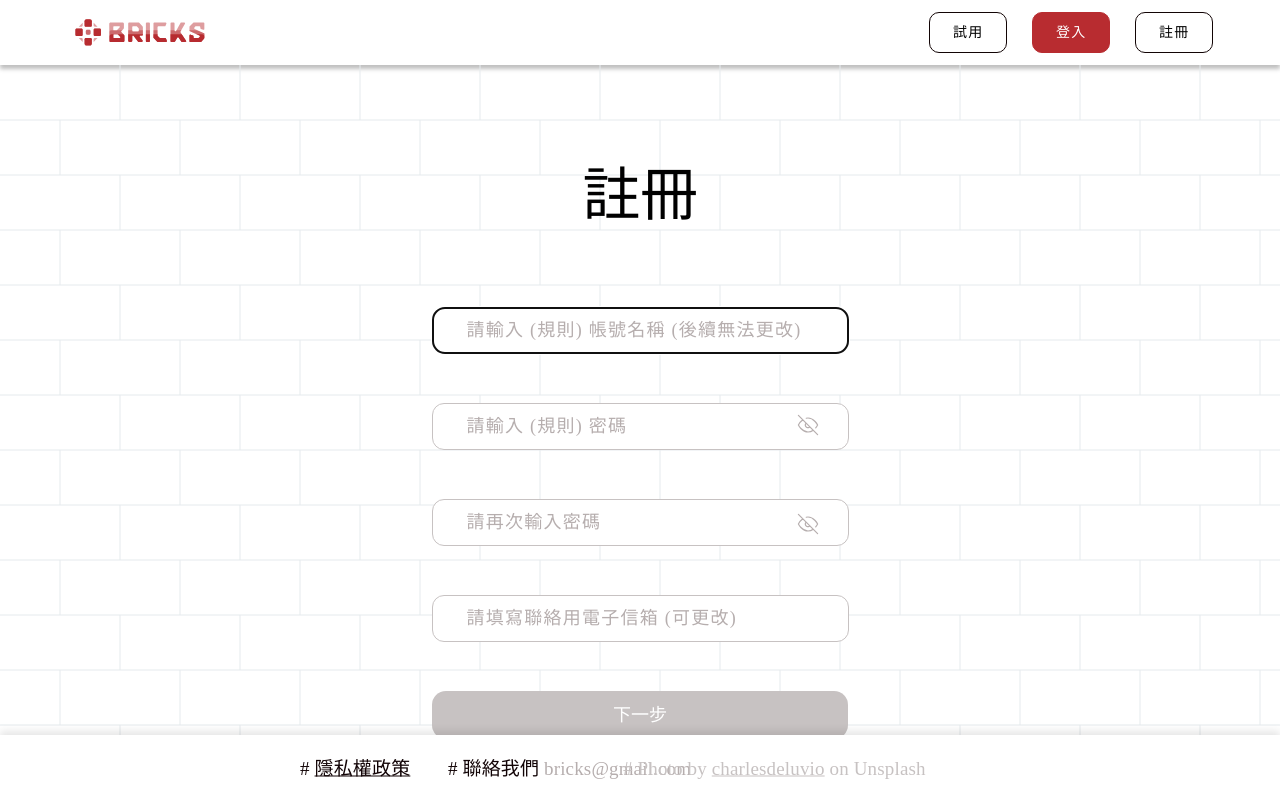
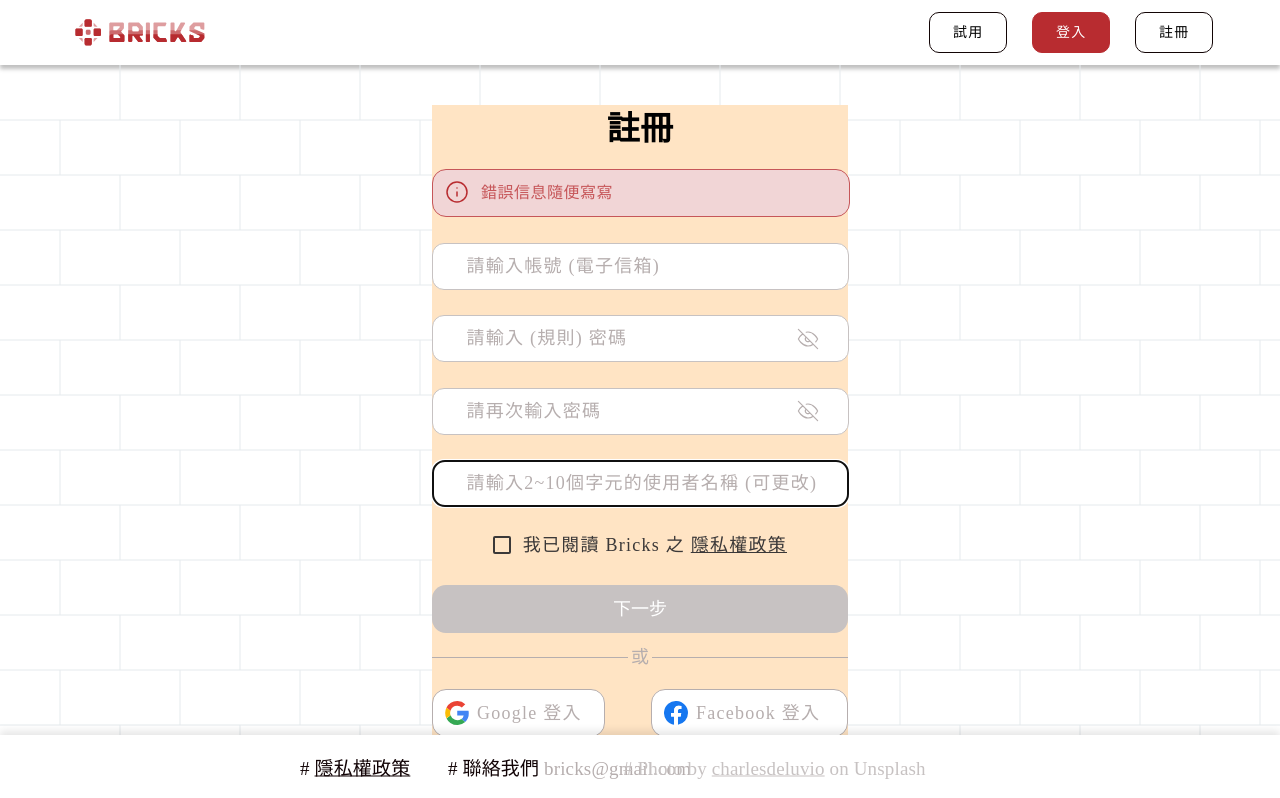
Before and after one commit to asp0017/bricks, a Vue app in the folder Bricks/frontend/frontend/: page /register_2 in a window 1280 px wide. Shown: the top 798 px of the page. Built offline with nearby package versions, Linux system fonts and the light colour scheme.

Commit message:
login_register_position_resize

```diff
--- a/Bricks/frontend/frontend/src/components/Login_2.vue
+++ b/Bricks/frontend/frontend/src/components/Login_2.vue
@@ -12,17 +12,20 @@
             </div>
         </div>
         <div class="bg">
-            <div class="middle" style="background-color: #b6aeae;">
+            <div class="middle">
                 <p class="title">登入</p>
                 <div class="enter">
-                    <div class="wrong"></div>
-                    <input required autofocus class="account" placeholder="帳號/Email">
+                    <div class="wrong">
+                        <img src="../assets/exclamation.svg" alt="">
+                        <!-- 跳出的錯誤信息在這 -->
+                        <p>錯誤信息隨便寫寫</p>
+                    </div>
+                    <input required autofocus class="account" placeholder="帳號">
                     <input v-if="showpassword" required class="password" type="text" placeholder="密碼">
                     <input v-else required class="password" type="password" placeholder="密碼">
                     <img v-if="showpassword" id="eye_on" src="../assets/eye/eye_on.svg" alt="" @click="eyebtn">
                     <img v-else id="eye_off" src="../assets/eye/eye_origin.svg" alt="" @click="eyebtn">
                 </div>
-                <div class="login_btn">登入</div>
                 <div class="keep_login">
                     <img src="../assets/checkbox/CheckBox_off.svg" class="keep_login_checkbox keep_login_checkbox_off"
                         v-if="checked" @click="check_btn">
@@ -30,6 +33,8 @@
                         @click="check_btn">
                     <p style="user-select: none; cursor: pointer;" @click="check_btn">保持登入</p>
                 </div>
+                <!-- 點擊登入按鈕的事件放在這邊 -->
+                <div class="login_btn" @click="login">登入</div>
                 <div class="forget_password">忘記密碼</div>
                 <div class="line">
                     <div class="left_line"></div>
@@ -82,6 +87,10 @@ export default {
         },
         check_btn() {
             this.checked = !this.checked;
+        },
+        // login的事件
+        login(){
+
         },
     },
     created() {
@@ -242,7 +251,6 @@ export default {
     font-weight: 700;
     line-height: 48px;
     user-select: none;
-    background-color: #c65659;
 }
 
 .enter {
@@ -250,7 +258,6 @@ export default {
     height: 192px;
     position: absolute;
     top: 64px;
-    background-color: aquamarine;
 }
 
 .wrong {
@@ -266,6 +273,20 @@ export default {
     font-family: 'Noto Sans TC';
     position: relative;
     top: 0px;
+    letter-spacing: 0.5px;
+    /* visibility: hidden; */
+}
+
+.wrong p{
+    text-indent: 48px;
+    position: relative;
+    top: -46px;
+}
+
+.wrong img{
+    position: relative;
+    top: 6px;
+    left: 12px;
 }
 
 input {
@@ -278,19 +299,16 @@ input {
     font-weight: 500;
     letter-spacing: 1.25px;
     text-indent: 33.5px;
+    margin-top: 25.5px;
 }
 
 input::placeholder {
     color: #b6aeae;
 }
 
-.password {
-    margin-top: 21px;
-}
-
-.enter img {
+.enter>img {
     position: absolute;
-    top: 108px;
+    top: 158px;
     right: 28px;
     height: 24px;
     cursor: pointer;
@@ -312,7 +330,7 @@ input::placeholder {
     background-color: #b82c30;
     border-radius: 14px;
     position: absolute;
-    top: 394px;
+    top: 336px;
     font-size: 18px;
     font-weight: 500;
     font-family: 'Noto Sans TC';
@@ -327,7 +345,7 @@ input::placeholder {
     width: 110px;
     height: 32px;
     position: absolute;
-    top: 450px;
+    top: 280px;
     left: 8px;
     font-size: 18px;
     font-family: 'Noto Sans TC';
@@ -365,7 +383,7 @@ input::placeholder {
     font-size: 18px;
     font-family: 'Noto Sans TC';
     position: absolute;
-    top: 450px;
+    top: 280px;
     right: 8px;
     cursor: pointer;
     font-weight: 500;
@@ -376,7 +394,7 @@ input::placeholder {
     height: 33px;
     width: 100%;
     position: relative;
-    top: 307px;
+    top: 344px;
     font-size: 18px;
     font-weight: 500;
     font-family: 'Noto Sans TC';
@@ -404,7 +422,7 @@ input::placeholder {
     width: 100%;
     height: 48px;
     position: absolute;
-    top: 538px;
+    top: 440px;
 }
 
 .other_resource div {
--- a/Bricks/frontend/frontend/src/components/Register_2.vue
+++ b/Bricks/frontend/frontend/src/components/Register_2.vue
@@ -11,30 +11,32 @@
             </div>
         </div>
         <div class="bg">
-            <div class="middle">
+            <div class="middle" style="background-color: bisque;">
                 <p class="title">註冊</p>
                 <div class="enter">
-                    <input required autofocus class="account" placeholder="請輸入 (規則) 帳號名稱 (後續無法更改)" style="margin-top: 0px;" v-model="account">
-                    <div class="wrong"></div>
+                    <div class="wrong">
+                        <img src="../assets/exclamation.svg" alt="">
+                        <!-- 跳出的錯誤信息在這 -->
+                        <p>錯誤信息隨便寫寫</p>
+                    </div>
+                    <input required type="text" class="email" placeholder="請輸入帳號 (電子信箱)" v-model="email">
                     <input v-if="showpassword_1" required class="password" type="text" placeholder="請輸入 (規則) 密碼" v-model="password1">
                     <input v-else required class="password" type="password" placeholder="請輸入 (規則) 密碼" v-model="password1">
                     <img class="eye1" v-if="showpassword_1" id="eye_on_1" src="../assets/eye/eye_on.svg" alt="" @click="eyebtn_1">
                     <img class="eye1" v-else id="eye_off_1" src="../assets/eye/eye_origin.svg" alt="" @click="eyebtn_1">
-                    <div class="wrong"></div>
                     <input v-if="showpassword_2" required class="password" type="text" placeholder="請再次輸入密碼" v-model="password2">
                     <input v-else required class="password" type="password" placeholder="請再次輸入密碼" v-model="password2">
                     <img class="eye2" v-if="showpassword_2" id="eye_on_2" src="../assets/eye/eye_on.svg" alt="" @click="eyebtn_2">
                     <img class="eye2" v-else id="eye_off_2" src="../assets/eye/eye_origin.svg" alt="" @click="eyebtn_2">
-                    <div class="wrong"></div>
-                    <input required type="text" class="email" placeholder="請填寫聯絡用電子信箱 (可更改)" v-model="email">
-                    <div class="wrong"></div>
+                    <input required autofocus class="account" placeholder="請輸入2~10個字元的使用者名稱 (可更改)" v-model="account">
                 </div>
-                <a href="" class="login_btn" v-if="counter == 4" style="background-color: #b82c30; cursor: pointer;">下一步</a>
-                <div class="login_btn" v-else>下一步</div>
+                <!-- 下面兩個是登入鍵 -->
+                <a href="" class="login_btn" v-if="counter == 4" @click="login" style="background-color: #b82c30; cursor: pointer;">下一步</a>
+                <div class="login_btn" v-else @click="login">下一步</div>
                 <div class="agree">
                     <img src="../assets/checkbox/CheckBox_off.svg" class="agree_checkbox agree_checkbox_off" v-if="checked" @click="check_btn">
                     <img src="../assets/checkbox/CheckBox_on.svg" class="agree_checkbox agree_checkbox_on" v-else @click="check_btn">
-                    <p style="user-select: none;">同意 Bricks 之 <a href="" style="text-decoration: underline; color: #3b3838;">隱私權政策</a></p>
+                    <p style="user-select: none;">我已閱讀 Bricks 之 <a href="" style="text-decoration: underline; color: #3b3838;">隱私權政策</a></p>
                 </div>
                 <div class="line">
                     <div class="left_line"></div>
@@ -96,6 +98,10 @@ export default {
         },
         check_btn() {
             this.checked = !this.checked;
+        },
+        // 登入的事件
+        login() {
+
         },
     },
     watch: {
@@ -205,7 +211,7 @@ export default {
 @media screen and (min-width: 1920px) {
     .middle {
         width: 576px;
-        height: 846px;
+        height: 680px;
         position: absolute;
         top: 105px;
         left: 50%;
@@ -232,7 +238,7 @@ export default {
 @media screen and (min-width: 1600px) and (max-width: 1920px) {
     .middle {
         width: 470px;
-        height: 846px;
+        height: 680px;
         position: absolute;
         top: 105px;
         left: 50%;
@@ -259,7 +265,7 @@ export default {
 @media screen and (max-width: 1600px) {
     .middle {
         width: 416px;
-        height: 846px;
+        height: 680px;
         position: absolute;
         top: 105px;
         left: 50%;
@@ -285,9 +291,9 @@ export default {
 
 .enter {
     width: 100%;
-    height: 364px;
+    height: 336px;
     position: absolute;
-    top: 202px;
+    top: 64px;
 }
 
 input {
@@ -300,7 +306,7 @@ input {
     font-weight: 500;
     letter-spacing: 1.25px;
     text-indent: 33.5px;
-    margin-top: 21px;
+    margin-top: 25.5px;
 }
 
 input::placeholder {
@@ -308,12 +314,35 @@ input::placeholder {
 }
 
 .wrong {
-    margin-top: 6px;
-    width: 92%;
-    height: 22px;
+    width: 100%;
+    height: 46px;
+    border: 1px solid #c65659;
+    border-radius: 14px;
+    background-color: #f1d5d6;
+    font-size: 16px;
+    line-height: 46px;
+    color: #c65659;
+    font-weight: 500;
+    font-family: 'Noto Sans TC';
+    position: relative;
+    top: 0px;
+    letter-spacing: 0.5px;
+    /* visibility: hidden; */
 }
 
-.enter img {
+.wrong p{
+    text-indent: 48px;
+    position: relative;
+    top: -46px;
+}
+
+.wrong img{
+    position: relative;
+    top: 6px;
+    left: 12px;
+}
+
+.enter>img {
     position: absolute;
     right: 28px;
     height: 24px;
@@ -323,11 +352,11 @@ input::placeholder {
 }
 
 .eye1{
-    top: 106px;
+    top: 158px;
 }
 
 .eye2{
-    top: 205px;
+    top: 230px;
 }
 
 #eye_off_1:hover {
@@ -352,7 +381,7 @@ input::placeholder {
     background-color: #c7c2c2;
     border-radius: 14px;
     position: absolute;
-    top: 586px;
+    top: 480px;
     font-size: 18px;
     font-weight: 500;
     font-family: 'Noto Sans TC';
@@ -364,10 +393,10 @@ input::placeholder {
 }
 
 .agree{
-    width: 274px;
+    width: 294px;
     height: 32px;
     position: absolute;
-    top: 642px;
+    top: 424px;
     left: 50%;
     transform: translate(-50%);
     font-size: 18px;
@@ -400,7 +429,7 @@ input::placeholder {
     height: 33px;
     width: 100%;
     position: relative;
-    top: 500px;
+    top: 488px;
     font-size: 18px;
     font-weight: 500;
     font-family: 'Noto Sans TC';
@@ -427,7 +456,7 @@ input::placeholder {
     width: 100%;
     height: 48px;
     position: absolute;
-    top: 730px;
+    top: 584px;
 }
 
 .other_resource div {
@@ -485,13 +514,13 @@ input::placeholder {
 }
 .title {
     width: 100%;
-    height: 182px;
-    font-size: 58px;
+    height: 48px;
+    font-size: 33px;
     text-align: center;
     font-family: 'Noto Sans TC';
-    letter-spacing: -0.5px;
-    font-weight: 400;
-    line-height: 182px;
+    letter-spacing: 0.25px;
+    font-weight: 700;
+    line-height: 48px;
     user-select: none;
 }
 
```
Also changed, not shown: Bricks/frontend/frontend/src/assets/exclamation.svg (added).
